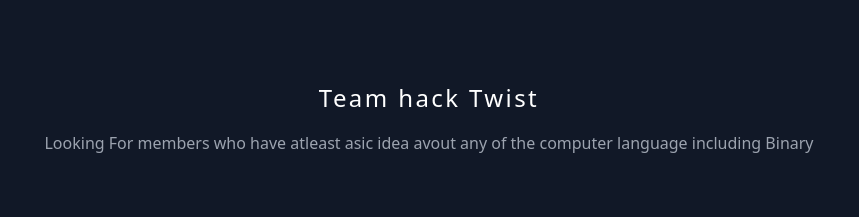
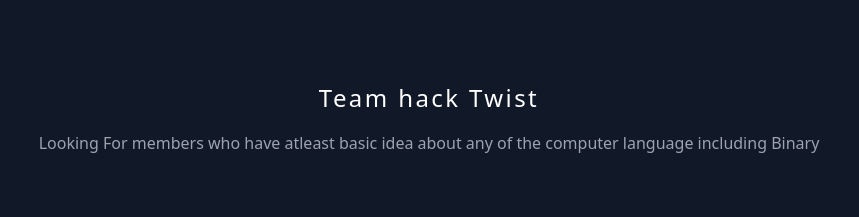
Before and after one commit to devil-shiva/aboutme, a plain HTML site: page index.html in a window 1280 px wide. Shown: the part 1740-1957 px from the top of the page, 211-1070 px from the left. Drawn offline with nearby package versions, Linux system fonts and the light colour scheme.

Commit message:
Update index.html

```diff
--- a/index.html
+++ b/index.html
@@ -107,7 +107,7 @@
     <div class="container px-5 py-24 mx-auto">
       <div class="flex flex-col text-center w-full mb-20">
         <h1 class="text-2xl font-medium title-font mb-4 text-white tracking-widest">Team hack Twist</h1>
-        <p class="lg:w-2/3 mx-auto leading-relaxed text-base">Looking For members who have atleast asic idea avout any of the computer language including Binary</p>
+        <p class="lg:w-2/3 mx-auto leading-relaxed text-base">Looking For members who have atleast basic idea about any of the computer language including Binary</p>
       </div>
       <div class="flex flex-wrap -m-4">
         <div class="p-4 lg:w-1/2">
```
